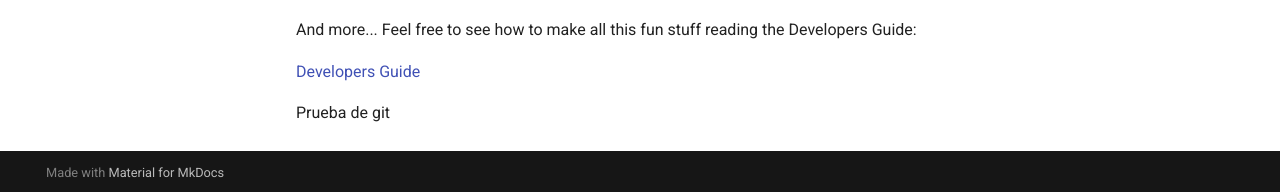
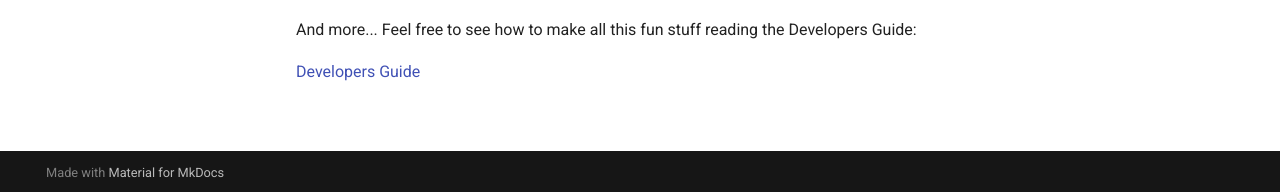
Before and after one commit to cruizba/Bike3S-documentation, an MkDocs documentation site: the page built from docs/index.md, in a window 1280 px wide and 1112 px high. Shown: the part 917-1109 px from the top of the window. Built offline with MkDocs 1.6.1 and Material for MkDocs 9.7.7, drawn with Linux system fonts in a browser that asks for light colours.

Commit message:
Update index.md

```diff
--- a/docs/index.md
+++ b/docs/index.md
@@ -28,5 +28,3 @@ And more...
 Feel free to see how to make all this fun stuff reading the Developers Guide:
 
 [Developers Guide](developers_guide.md)
-
-Prueba de git
```
